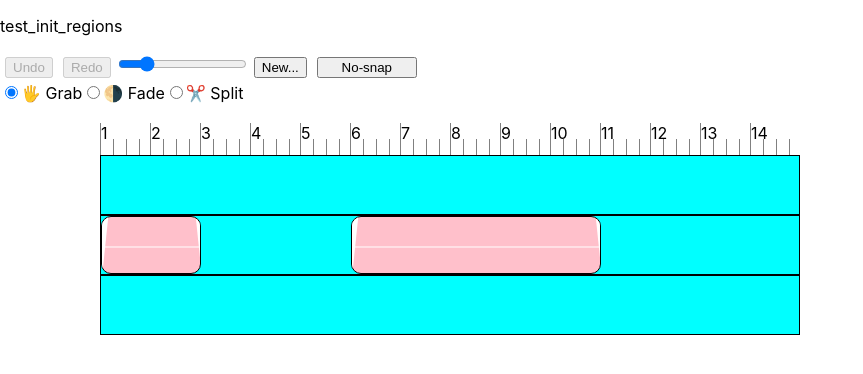
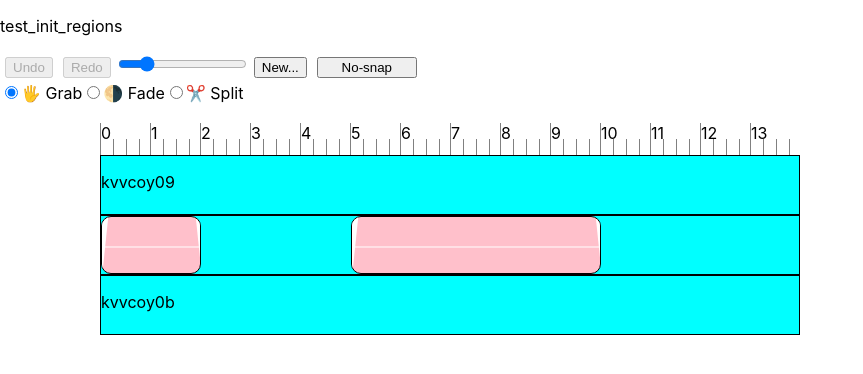
Before and after one commit to purewack/melonJuice-web, a React (Create React App) app: page / in a window 1280 px wide. Shown: the top 374 px of the page, without its empty margins (0-863 px from the left). Built offline with nearby package versions, Linux system fonts and the light colour scheme.

Commit message:
stuck with a track update bug, separated tracksReducer

```diff
--- a/src/App.js
+++ b/src/App.js
@@ -137,131 +137,13 @@
 
 import './App.css';
 import { useState, useEffect, useReducer, useRef} from 'react';
-import { isOverlapping } from './Util';
+
 import newid from 'uniqid';
 import { AudioEngine } from './audio/AudioEngine';
 import AudioField from './components/AudioField';
 import AudioTrack from './components/AudioTrack';
 import AudioRegion from './components/AudioRegion';
-
-function tracksReducer(state,action){
-  switch(action.type){
-    case 'new':
-      return {current: [AudioEngine.newTrack()], history: [[]], historyPointer:0}
-
-    case 'load':
-      return {current: [...action.tracks], history: [[...action.tracks]], historyPointer:0}
-
-    case 'update_region':{
-      const currentCopy = state.current.map(t => {
-        return {...t, regions:[...t.regions.map(r => {return {...r}})]}
-      })
-
-      let moveAllowed = true
-      const newMove = currentCopy.map(t => {
-        let outputTrack = t
-        const u = action.updatedRegion
-
-        t.regions.forEach(r => {
-          if(r.regionId === u.regionId){
-            outputTrack.regions.forEach(r => {
-              if(u.regionId !== r.regionId)
-              if(isOverlapping(u.rOffset, u.rOffset+u.rDuration,  r.rOffset, r.rOffset+r.rDuration)) moveAllowed = false
-            })
-            if(moveAllowed){
-            outputTrack.regions = AudioEngine.updateRegion(outputTrack.regions, action.updatedRegion)
-            }
-          }
-        })
-
-        return outputTrack
-      })
-
-      if(!moveAllowed){
-        return {...state, current:currentCopy, lastMoveLegal:false}
-      }
-
-      if(state.historyPointer !== state.history.length-1){
-        //console.log(state.history.slice(0,state.historyPointer+1))
-        return {
-          historyPointer: state.historyPointer+1,
-          history:  [...state.history.slice(0,state.historyPointer+1), newMove],
-          current: newMove,
-          lastMoveLegal:true,
-        }
-      }
-
-      return {
-        historyPointer: state.historyPointer+1,
-        history:  [...state.history, newMove],
-        current: newMove,
-        lastMoveLegal:true,
-      }
-    }
-
-    case 'cut_region':{
-      const currentCopy = state.current.map(t => {
-        return {...t, regions:[...t.regions]}
-      })
-
-      const newMove = currentCopy.map(t => {
-        let outputTrack = t
-        t.regions.forEach(r => {
-          if(r.regionId === action.regionToCut.regionId){
-            let r1 = AudioEngine.cloneRegion(action.regionToCut)
-            let r2 = AudioEngine.cloneRegion(action.regionToCut)
-            const trackNewRegions = AudioEngine.removeRegion(outputTrack.regions, action.regionToCut)
-            r1.rDuration = action.regionCutLength
-            r2.rDuration -= action.regionCutLength
-            r2.bOffset += action.regionCutLength
-            r2.rOffset += action.regionCutLength
-            r1.regionId = newid()
-            r2.regionId = newid()
-            outputTrack.regions = AudioEngine.setRegions([...trackNewRegions,r1,r2])
-          }
-        })
-        return outputTrack
-      })
-
-      if(state.historyPointer !== state.history.length-1){
-        //console.log(state.history.slice(0,state.historyPointer+1))
-        return {
-          historyPointer: state.historyPointer+1,
-          history:  [...state.history.slice(0,state.historyPointer+1), newMove],
-          current: newMove,
-        }
-      }
-
-      return {
-        historyPointer: state.historyPointer+1,
-        history:  [...state.history, newMove],
-        current: newMove,
-      }
-    }
-
-    case 'undo':
-      if(state.historyPointer > 0){
-        return {
-          ...state,
-          current: state.history[state.historyPointer-1],
-          historyPointer: state.historyPointer-1,
-        }
-      }
-      break;
-    case 'redo':
-      if(state.historyPointer < state.history.length-1){
-        return {
-          ...state,
-          current: state.history[state.historyPointer+1],
-          historyPointer: state.historyPointer+1,
-        }
-      }
-      break;
-
-    default:
-      return state;
-  }
-}
+import { tracksReducer } from './reducers/TracksReducer'
 
 function App() {
 
@@ -413,10 +295,10 @@ function App() {
 
       <AudioField songMeasures={songMeasures ? songMeasures : 16} editorStats={editorStats}>
         {tracks.current.map((track,i,tt) => {
-          return <AudioTrack key={i} id={track.id} editorStats={editorStats}>
+          return <AudioTrack key={track.trackId} id={track.trackId} editorStats={editorStats}>
             {track.regions.map((r,j,a) => {
               return <AudioRegion
-                  key={j}
+                  key={r.regionId}
                   region={r}
                   prevRegion={j>0 ? a[j-1] : null}
                   nextRegion={j<a.length-1 ? a[j+1] : null}
--- a/src/components/AudioField.js
+++ b/src/components/AudioField.js
@@ -50,7 +50,7 @@ const AudioField = ({ songMeasures, timer, editorStats ,children}) => {
                 return (<div key={i}
                     className='TimelineBar'
                     style={{width:editorStats.barLength}}>
-                    {1+ i}
+                    { i}
                 </div>)
             })}
         </span>
--- a/src/components/AudioRegion.js
+++ b/src/components/AudioRegion.js
@@ -117,7 +117,7 @@ const AudioRegion = ({region, prevRegion, nextRegion, trackInfo, tracksDispatch,
 
         const voff = snapVCalc(deltay)
         const tidx = (dragVOffset+voff) / editorStats.trackHeight
-        console.log(trackInfo)
+
         if(tidx + trackInfo.idx >= 0 && tidx + tidx + trackInfo.idx <= trackInfo.max)
         setDragVOffset(voff)
         regionStatsPrev.current.dragVOffset = voff
--- a/src/components/AudioTrack.js
+++ b/src/components/AudioTrack.js
@@ -6,6 +6,7 @@ const AudioTrack = ({id, armedId, children, editorStats})=>{
     //useRenders(id,'blue')
 
     return(<div style={{height:editorStats.trackHeight}} className={armedId === id ? 'AudioTrack AudioTrackArmed' : 'AudioTrack'}>
+        <p style={{position:'absolute'}}> {id} </p>
         {children}
     </div>)
 }
--- a/src/components/TimelineBar.js
+++ b/src/components/TimelineBar.js
@@ -1,9 +1,9 @@
 
-const TimelineBar = ({bar, number}) => {
+const TimelineBar = ({bar, number, debug}) => {
     return(<div
         className='TimelineBar'
         style={{width:bar}}>
-        {1+ number}
+        {0 + number}
     </div>)
 }
 
--- /dev/null
+++ b/src/reducers/TracksReducer.js
@@ -0,0 +1,152 @@
+import { AudioEngine } from "../audio/AudioEngine"
+import { isOverlapping } from '../Util';
+import newid from 'uniqid';
+
+export function tracksReducer(state,action){
+  switch(action.type){
+    case 'new':
+      return {current: [AudioEngine.newTrack()], history: [[]], historyPointer:0}
+
+    case 'load':
+      return {current: [...action.tracks], history: [[...action.tracks]], historyPointer:0}
+
+    case 'update_region':{
+      const u = action.updatedRegion
+      let destTrack = null
+      let sourceTrack = null
+
+      const currentCopy = state.current.map((t,i) => {
+        let jidx = (action.jumpRelativeTracks ? action.jumpRelativeTracks : 0)
+
+        t.regions.forEach(r => {
+          if(r.regionId === u.regionId){
+            const idx = i + jidx
+            if(idx >= 0 && idx < state.current.length)
+              destTrack =  state.current[idx]
+            sourceTrack = t
+          }
+        })
+
+        //make deep copy
+        return {...t, regions:[...t.regions.map(r => {return {...r}})]}
+      })
+
+      let overlaps = []
+      destTrack.regions.forEach(r => {
+        //dont check self
+        if(u.regionId !== r.regionId)
+          if(isOverlapping(u.rOffset, u.rOffset+u.rDuration,  r.rOffset, r.rOffset+r.rDuration)) overlaps.push(r)
+      })
+
+      //bail early if illegal move
+      if(overlaps.length){
+        return {...state, current:currentCopy}
+      }
+
+      const newMove = currentCopy.map((t,i) => {
+        let tt =  {...t, regions:[...t.regions.map(r => {return {...r}})]}
+
+        t.regions.forEach(r => {
+          if(r.regionId === u.regionId){
+
+            if(destTrack.trackId !== sourceTrack.trackId){
+              if(sourceTrack.trackId === tt.trackId){
+                console.log(`remove from source: ${i}`)
+                tt.regions = AudioEngine.removeRegion(tt.regions, action.updatedRegion)
+              }
+              // if(destTrack.trackId === tt.trackId){
+              //   console.log(`add to dest: ${i}`)
+              //   tt.regions = AudioEngine.pushRegion(tt.regions, action.updatedRegion)
+              // }
+            }
+            else{
+              console.log(`normal update: ${i}`)
+              // tt.regions = AudioEngine.updateRegion(tt.regions, action.updatedRegion)
+              tt.regions = AudioEngine.removeRegion(tt.regions, action.updatedRegion)
+            }
+
+          }
+        })
+        return tt
+      })
+      console.log(newMove)
+
+      if(state.historyPointer !== state.history.length-1){
+        //console.log(state.history.slice(0,state.historyPointer+1))
+        return {
+          historyPointer: state.historyPointer+1,
+          history:  [...state.history.slice(0,state.historyPointer+1), newMove],
+          current: newMove,
+        }
+      }
+
+      return {
+        historyPointer: state.historyPointer+1,
+        history:  [...state.history, newMove],
+        current: newMove,
+      }
+    }
+
+    case 'cut_region':{
+      const currentCopy = state.current.map(t => {
+        return {...t, regions:[...t.regions]}
+      })
+
+      const newMove = currentCopy.map(t => {
+        let outputTrack = t
+        t.regions.forEach(r => {
+          if(r.regionId === action.regionToCut.regionId){
+            let r1 = AudioEngine.cloneRegion(action.regionToCut)
+            let r2 = AudioEngine.cloneRegion(action.regionToCut)
+            const trackNewRegions = AudioEngine.removeRegion(outputTrack.regions, action.regionToCut)
+            r1.rDuration = action.regionCutLength
+            r2.rDuration -= action.regionCutLength
+            r2.bOffset += action.regionCutLength
+            r2.rOffset += action.regionCutLength
+            r1.regionId = newid()
+            r2.regionId = newid()
+            outputTrack.regions = AudioEngine.setRegions([...trackNewRegions,r1,r2])
+          }
+        })
+        return outputTrack
+      })
+
+      if(state.historyPointer !== state.history.length-1){
+        //console.log(state.history.slice(0,state.historyPointer+1))
+        return {
+          historyPointer: state.historyPointer+1,
+          history:  [...state.history.slice(0,state.historyPointer+1), newMove],
+          current: newMove,
+        }
+      }
+
+      return {
+        historyPointer: state.historyPointer+1,
+        history:  [...state.history, newMove],
+        current: newMove,
+      }
+    }
+
+    case 'undo':
+      if(state.historyPointer > 0){
+        return {
+          ...state,
+          current: state.history[state.historyPointer-1],
+          historyPointer: state.historyPointer-1,
+        }
+      }
+      break;
+    case 'redo':
+      if(state.historyPointer < state.history.length-1){
+        return {
+          ...state,
+          current: state.history[state.historyPointer+1],
+          historyPointer: state.historyPointer+1,
+        }
+      }
+      break;
+
+    default:
+      return state;
+  }
+}
```
